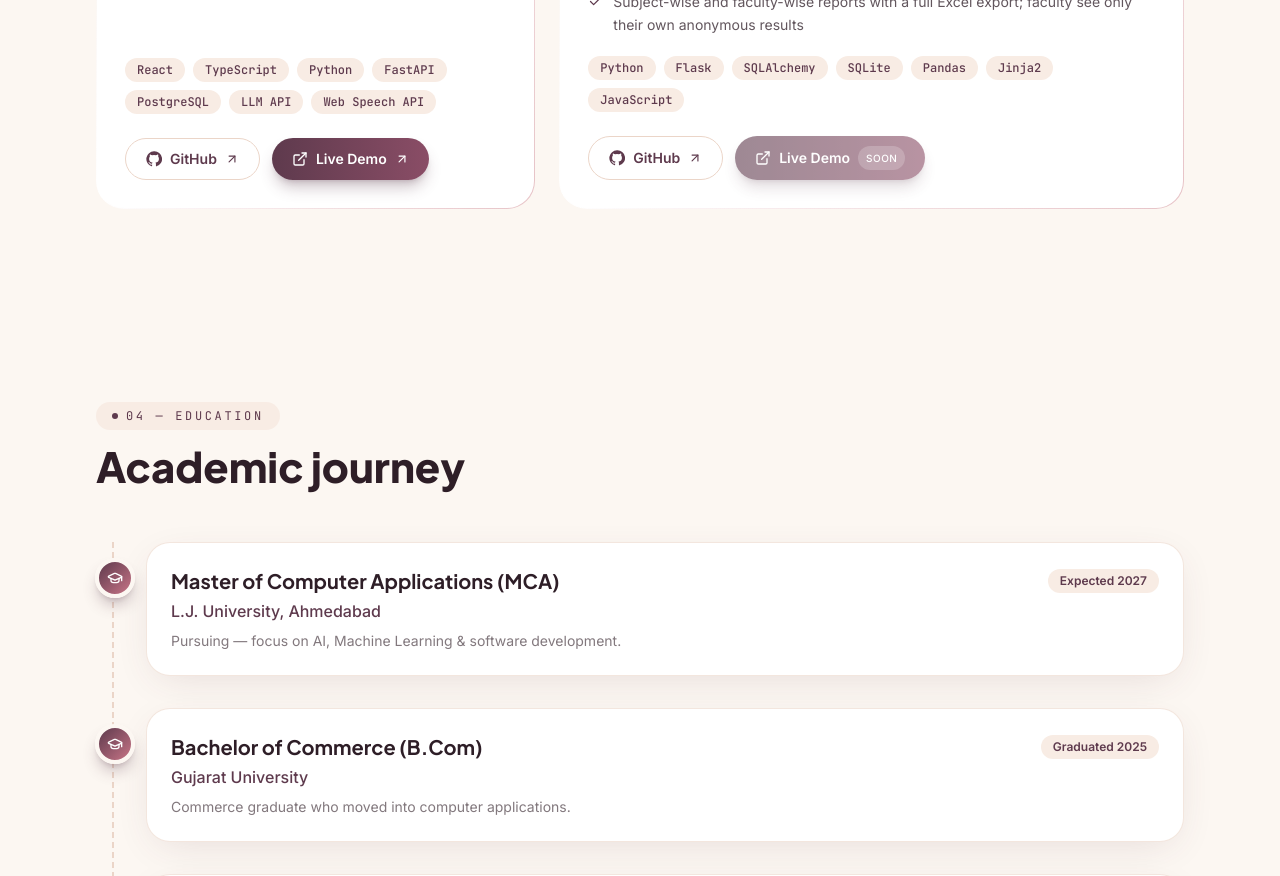
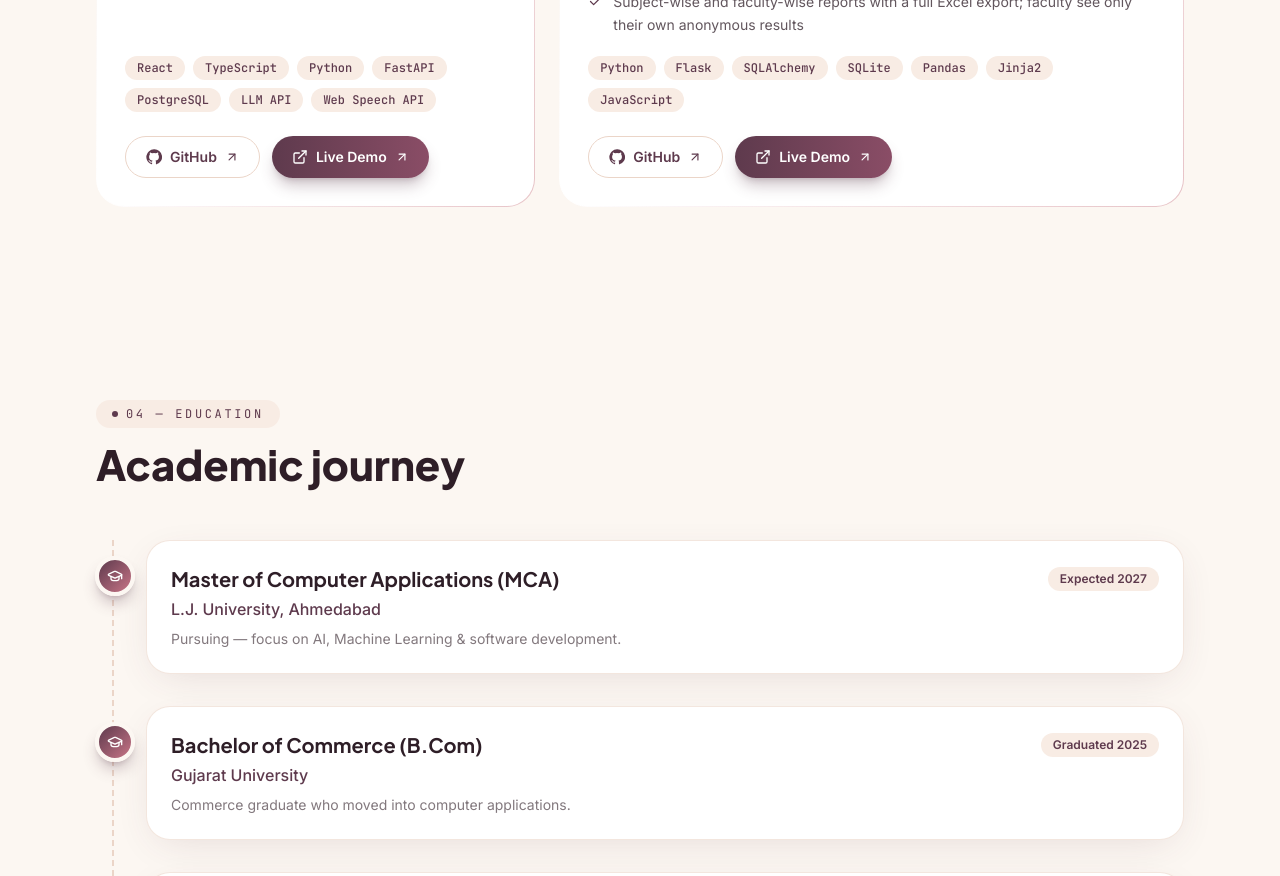
Before and after one commit to khuc-choudhary/Portfolio, a React (Vite) app: page / in a window 1280 px wide. Shown: the part 4520-5396 px from the top of the page. Built offline with nearby package versions, Linux system fonts and the light colour scheme.

Commit message:
Add Faculty Feedback live demo link

```diff
--- a/src/data/content.js
+++ b/src/data/content.js
@@ -107,8 +107,8 @@ export const projects = [
     ],
     tech: ['Python', 'Flask', 'SQLAlchemy', 'SQLite', 'Pandas', 'Jinja2', 'JavaScript'],
     icon: 'ClipboardCheck',
-    github: '', // add the GitHub repo link here after pushing the code
-    demo: '', // add the live URL here after deploying
+    github: 'https://github.com/khuc-choudhary/Faculty-Feedback',
+    demo: 'https://faculty-feedback-system-pvgb.onrender.com',
   },
 ]
 
```
